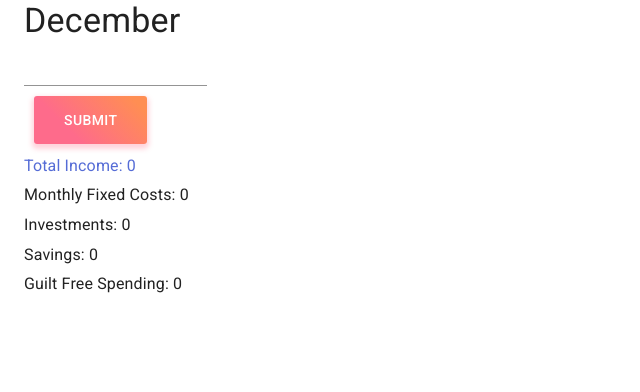
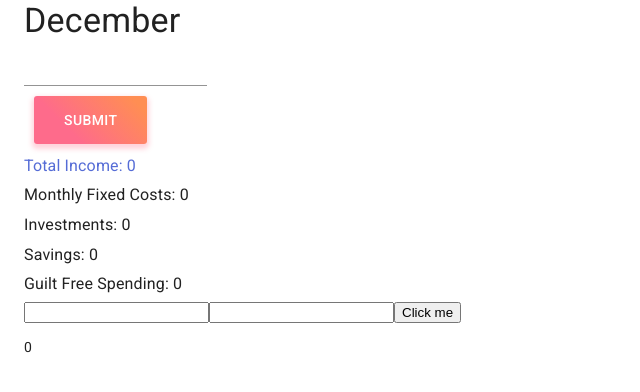
Before and after one commit to awburgard/IWT-Budget, a React (Create React App) app: page / in a window 1280 px wide. Shown: the top 392 px of the page, without its empty margins (0-640 px from the left). Built offline with nearby package versions, Linux system fonts and the light colour scheme.

Commit message:
adds transactions context, provider, and consumer

```diff
--- a/src/components/App.js
+++ b/src/components/App.js
@@ -2,14 +2,19 @@ import React from 'react';
 import Budget from './Budget'
 import NumbersProvider from './NumbersProvider';
 import { Container } from '@material-ui/core';
+import TransactionsProvider from './TransactionsProvider';
+import Transactions from './Transactions';
 
 function App() {
   return (
-    <NumbersProvider>
-      <Container>
-        <Budget />
-      </Container>
-    </NumbersProvider>
+    <TransactionsProvider>
+      <NumbersProvider>
+        <Container>
+          <Budget />
+          <Transactions />
+        </Container>
+      </NumbersProvider>
+    </TransactionsProvider>
   );
 }
 
--- a/src/components/NumbersProvider.js
+++ b/src/components/NumbersProvider.js
@@ -1,8 +1,6 @@
 import React, { Component } from "react";
 import { NumbersContext } from './NumbersContext'
 import CurrentMonth from './CurrentMonth'
-
-
 
 class NumbersProvider extends Component {
   state = {
--- /dev/null
+++ b/src/components/Transactions.js
@@ -0,0 +1,20 @@
+import React, { Component } from 'react'
+import { TransactionContext } from './TransactionsContext'
+
+export default class Transactions extends Component {
+    render() {
+        return (
+            <TransactionContext.Consumer>
+                {(context) => (
+                    <div>
+                        <input onChange={context.handleChange('cost')}></input>
+                        <input onChange={context.handleChange('name')}></input>
+                        <button onClick={context.addTransaction}>Click me</button>
+                        <p>{context.transactions.transactions[0].cost}</p>
+                    </div>
+                )}
+
+            </TransactionContext.Consumer>
+        )
+    }
+}
--- /dev/null
+++ b/src/components/TransactionsContext.js
@@ -0,0 +1,3 @@
+import { createContext } from 'react'
+
+export const TransactionContext = createContext();
--- /dev/null
+++ b/src/components/TransactionsProvider.js
@@ -0,0 +1,39 @@
+import React, { Component } from 'react'
+import { TransactionContext } from './TransactionsContext'
+
+export default class TransactionsProvider extends Component {
+    state = {
+        transactions: [
+            {
+                cost: 0,
+                name: 'bread',
+            }
+        ]
+    }
+
+    addTransaction = ({ name, cost }) => {
+        this.state.transactions.push({ name, cost })
+        this.setState({
+            ...this.state,
+        })
+        console.log(this.state)
+    }
+
+    handleChange = property => event => {
+        const transaction = { [property]: event.target.value }
+        return this.addTransaction(transaction)
+    };
+
+
+    render() {
+        return (
+            <TransactionContext.Provider value={{
+                transactions: this.state,
+                addTransaction: this.addTransaction,
+                handleChange: this.handleChange
+            }}>
+                {this.props.children}
+            </TransactionContext.Provider>
+        )
+    }
+}
```
